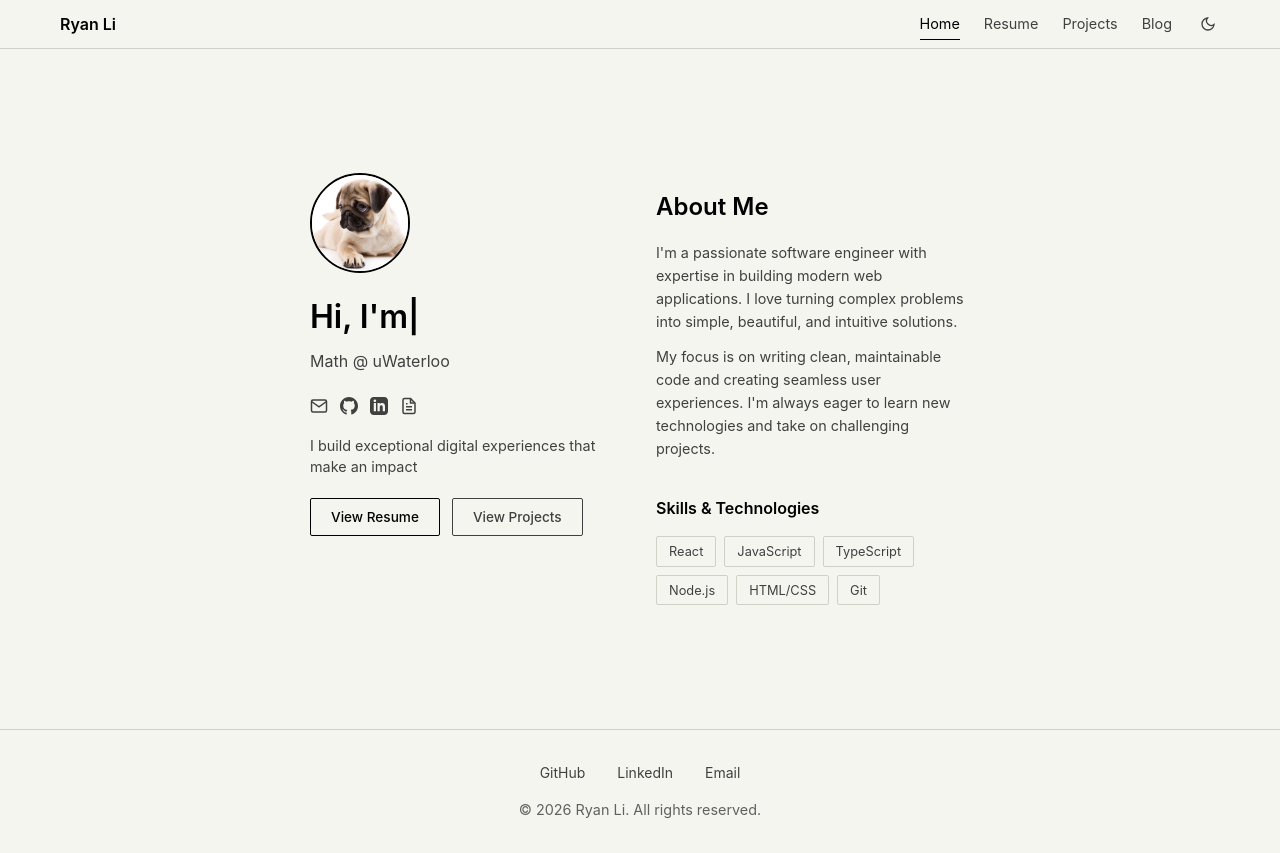
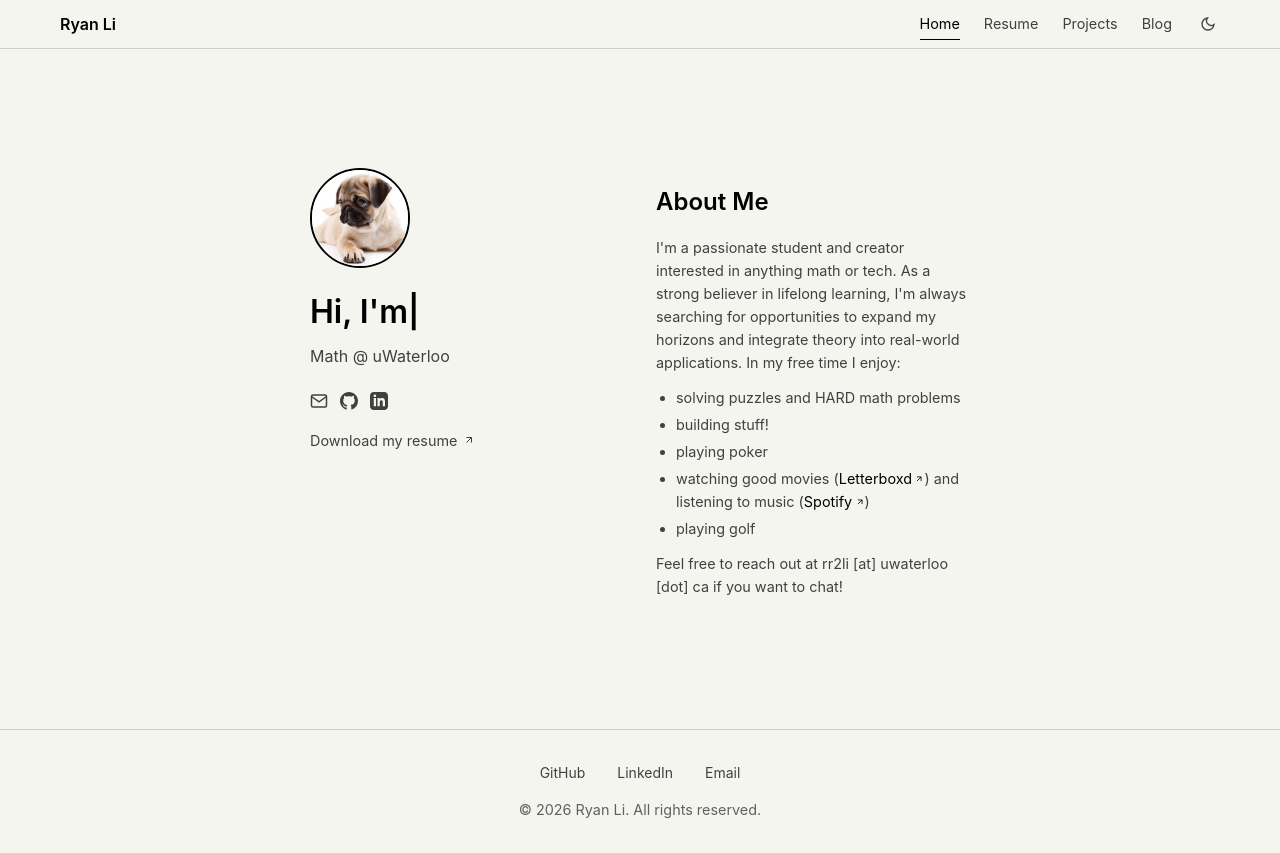
Before and after one commit to rli8145/rli-personal-website, a React (Vite) app: page / in a window 1280 px wide. Built offline with nearby package versions, Linux system fonts and the light colour scheme.

Commit message:
edited about me and reformated hero page

```diff
--- a/src/components/About.css
+++ b/src/components/About.css
@@ -20,33 +20,38 @@
   line-height: 1.6;
 }
 
-.skills h3 {
-  font-size: 1rem;
-  font-weight: 600;
-  margin-bottom: 1rem;
-  color: var(--text-primary);
+.interests-list {
+  font-size: 0.9rem;
+  color: var(--text-secondary);
+  line-height: 1.6;
+  margin: 0 0 0.75rem 1.25rem;
+  padding: 0;
 }
 
-.skills-grid {
-  display: flex;
-  flex-wrap: wrap;
-  gap: 0.5rem;
+.interests-list li {
+  margin-bottom: 0.25rem;
 }
 
-.skill-tag {
-  background-color: transparent;
-  padding: 0.3rem 0.75rem;
-  border-radius: 2px;
-  border: 1px solid var(--border-color);
-  color: var(--text-secondary);
-  font-size: 0.8rem;
-  font-weight: 400;
+.about-text a {
+  color: var(--text-primary);
+  text-decoration: none;
   transition: var(--transition);
 }
 
-.skill-tag:hover {
-  border-color: var(--primary-color);
+.about-text a:hover {
   color: var(--primary-color);
+}
+
+.external-link {
+  display: inline-flex;
+  align-items: center;
+  gap: 0.15rem;
+}
+
+.external-link svg {
+  width: 10px;
+  height: 10px;
+  flex-shrink: 0;
 }
 
 @media (max-width: 900px) {
--- a/src/components/About.jsx
+++ b/src/components/About.jsx
@@ -7,26 +7,21 @@ function About() {
       <div className="about-content">
         <div className="about-text">
           <p>
-            I'm a passionate software engineer with expertise in building
-            modern web applications. I love turning complex problems into
-            simple, beautiful, and intuitive solutions.
+            I'm a passionate student and creator interested in anything math or tech.
+            As a strong believer in lifelong learning, I'm always searching for
+            opportunities to expand my horizons and integrate theory into real-world
+            applications. In my free time I enjoy:
           </p>
+          <ul className="interests-list">
+            <li>solving puzzles and HARD math problems</li>
+            <li>building stuff!</li>
+            <li>playing poker</li>
+            <li>watching good movies (<a href="https://letterboxd.com/rli8145/" target="_blank" rel="noopener noreferrer" className="external-link">Letterboxd<svg width="10" height="10" viewBox="0 0 24 24" fill="none" stroke="currentColor" strokeWidth="2"><line x1="7" y1="17" x2="17" y2="7"/><polyline points="7 7 17 7 17 17"/></svg></a>) and listening to music (<a href="https://open.spotify.com/user/ryanli-nz" target="_blank" rel="noopener noreferrer" className="external-link">Spotify<svg width="10" height="10" viewBox="0 0 24 24" fill="none" stroke="currentColor" strokeWidth="2"><line x1="7" y1="17" x2="17" y2="7"/><polyline points="7 7 17 7 17 17"/></svg></a>)</li>
+            <li>playing golf</li>
+          </ul>
           <p>
-            My focus is on writing clean, maintainable code and creating
-            seamless user experiences. I'm always eager to learn new
-            technologies and take on challenging projects.
+            Feel free to reach out at rr2li [at] uwaterloo [dot] ca if you want to chat!
           </p>
-        </div>
-        <div className="skills">
-          <h3>Skills & Technologies</h3>
-          <div className="skills-grid">
-            <span className="skill-tag">React</span>
-            <span className="skill-tag">JavaScript</span>
-            <span className="skill-tag">TypeScript</span>
-            <span className="skill-tag">Node.js</span>
-            <span className="skill-tag">HTML/CSS</span>
-            <span className="skill-tag">Git</span>
-          </div>
         </div>
       </div>
     </section>
--- a/src/components/Hero.css
+++ b/src/components/Hero.css
@@ -78,18 +78,23 @@
   height: 18px;
 }
 
-.hero-description {
+.resume-link {
+  display: inline-flex;
+  align-items: center;
+  gap: 0.35rem;
   font-size: 0.9rem;
   color: var(--text-secondary);
-  margin-bottom: 1.25rem;
-  max-width: 400px;
+  text-decoration: none;
+  transition: var(--transition);
 }
 
-.hero-cta {
-  display: flex;
-  gap: 0.75rem;
-  justify-content: flex-start;
-  flex-wrap: wrap;
+.resume-link:hover {
+  color: var(--primary-color);
+}
+
+.resume-link svg {
+  width: 12px;
+  height: 12px;
 }
 
 @keyframes fadeInUp {
@@ -117,7 +122,4 @@
     font-size: 0.9rem;
   }
 
-  .hero-description {
-    font-size: 0.85rem;
-  }
 }
--- a/src/components/Hero.jsx
+++ b/src/components/Hero.jsx
@@ -1,5 +1,4 @@
 import { useState, useEffect } from 'react'
-import { Link } from 'react-router-dom'
 import './Hero.css'
 
 function Hero() {
@@ -59,23 +58,14 @@ function Hero() {
               <path d="M19 0h-14c-2.761 0-5 2.239-5 5v14c0 2.761 2.239 5 5 5h14c2.762 0 5-2.239 5-5v-14c0-2.761-2.238-5-5-5zm-11 19h-3v-11h3v11zm-1.5-12.268c-.966 0-1.75-.79-1.75-1.764s.784-1.764 1.75-1.764 1.75.79 1.75 1.764-.783 1.764-1.75 1.764zm13.5 12.268h-3v-5.604c0-3.368-4-3.113-4 0v5.604h-3v-11h3v1.765c1.396-2.586 7-2.777 7 2.476v6.759z"/>
             </svg>
           </a>
-          <a href="/Resume_cur.pdf" download className="social-icon" aria-label="Download Resume">
-            <svg width="18" height="18" viewBox="0 0 24 24" fill="none" stroke="currentColor" strokeWidth="2">
-              <path d="M14 2H6a2 2 0 0 0-2 2v16a2 2 0 0 0 2 2h12a2 2 0 0 0 2-2V8z"/>
-              <polyline points="14 2 14 8 20 8"/>
-              <line x1="16" y1="13" x2="8" y2="13"/>
-              <line x1="16" y1="17" x2="8" y2="17"/>
-              <polyline points="10 9 9 9 8 9"/>
-            </svg>
-          </a>
         </div>
-        <p className="hero-description">
-          I build exceptional digital experiences that make an impact
-        </p>
-        <div className="hero-cta">
-          <Link to="/resume" className="btn btn-primary">View Resume</Link>
-          <Link to="/projects" className="btn btn-secondary">View Projects</Link>
-        </div>
+        <a href="/Resume_cur.pdf" download className="resume-link">
+          Download my resume
+          <svg width="12" height="12" viewBox="0 0 24 24" fill="none" stroke="currentColor" strokeWidth="2">
+            <line x1="7" y1="17" x2="17" y2="7"/>
+            <polyline points="7 7 17 7 17 17"/>
+          </svg>
+        </a>
       </div>
     </section>
   )
```
Also changed, not shown: 1 other file (tests, documents, lock files or other folders).
